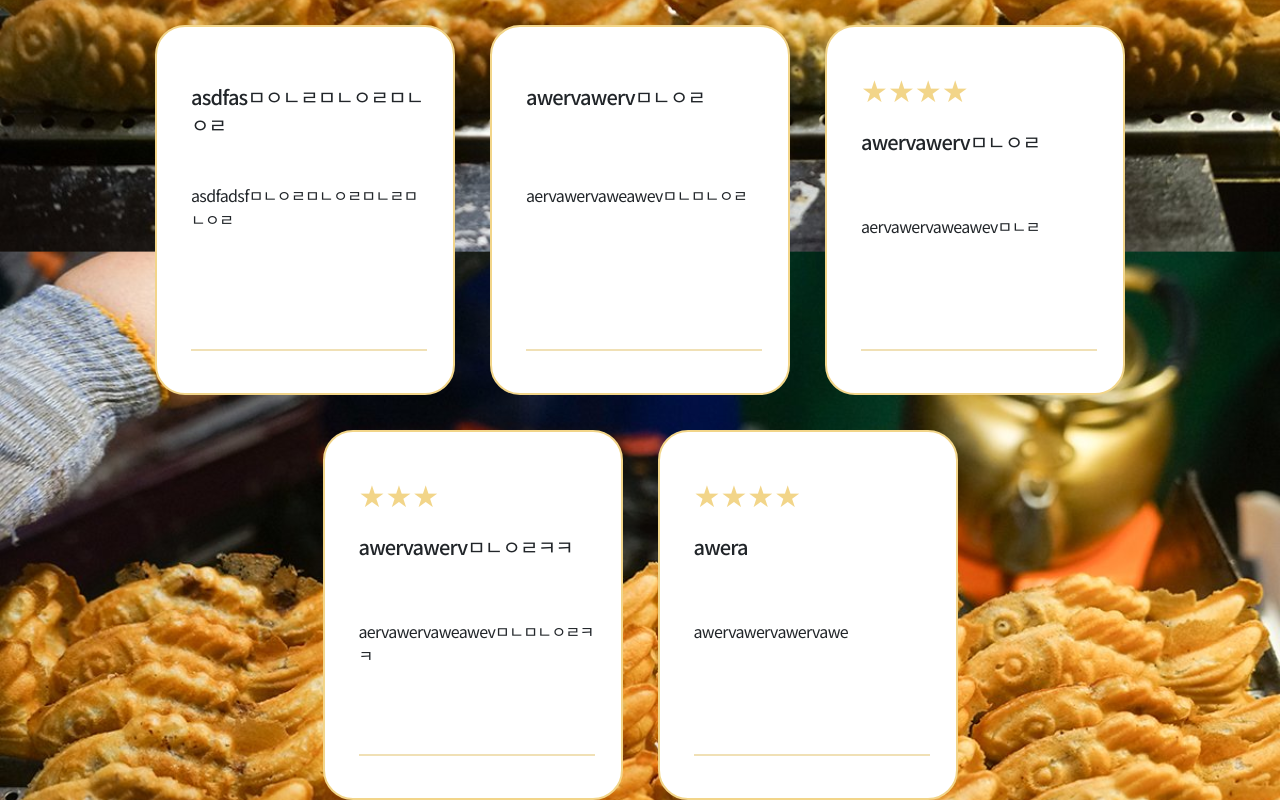
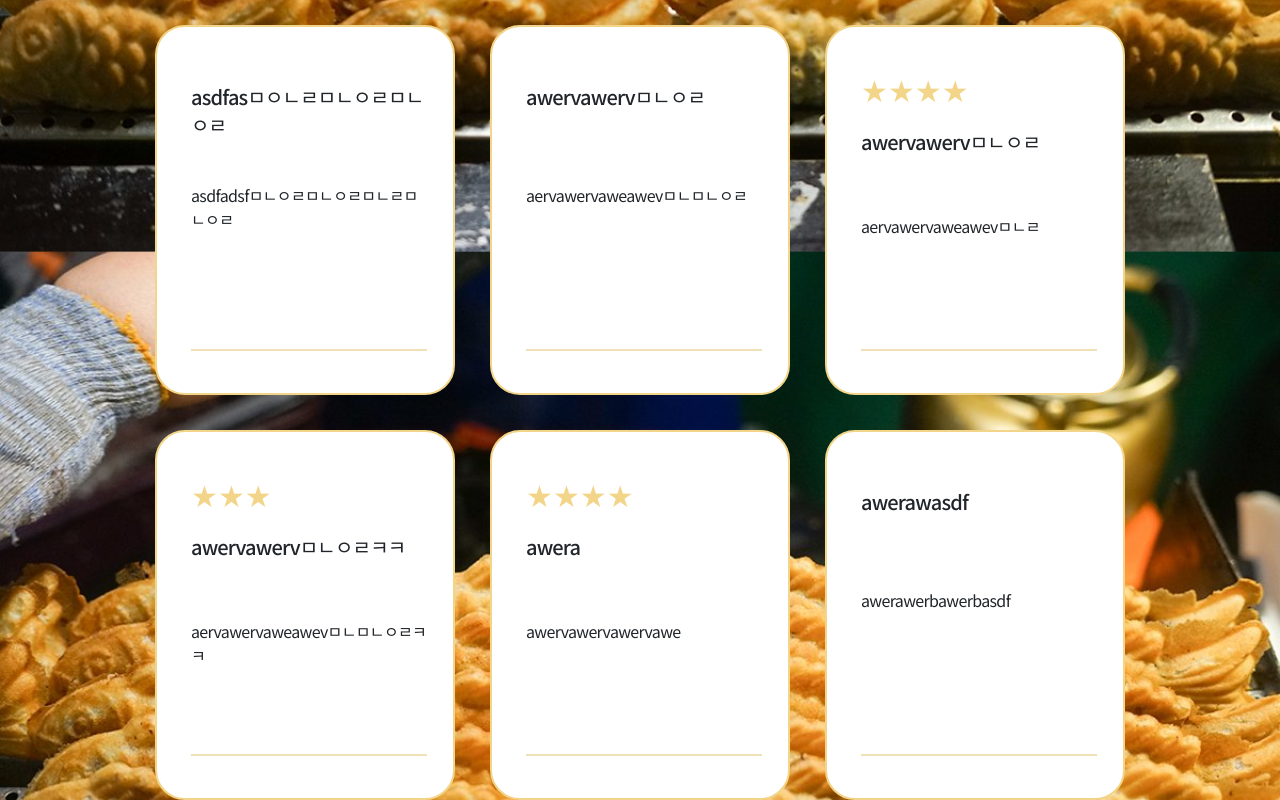
Before and after one commit to Golden-bung-eoppang/Golden-bung-eoppang, a React (Create React App) app in the folder react_simwha_test/: page / in a window 1280 px wide. Shown: the part 6724-7524 px from the top of the page. Built offline with nearby package versions, Linux system fonts and the light colour scheme; data requests are answered from the project's data file.

Commit message:
도원님 만든 버튼에 navigate 추가

```diff
--- a/react_simwha_test/db.json
+++ b/react_simwha_test/db.json
@@ -382,6 +382,13 @@
       "title": "awera",
       "content": "<p>awervawervawervawe</p>",
       "rate": 4
+    },
+    {
+      "user_id": "",
+      "id": 1672111124131,
+      "title": "awerawasdf",
+      "content": "<p>awerawerbawerbasdf</p>",
+      "rate": 0
     }
   ],
   "comments": [
--- a/react_simwha_test/src/pages/Post.jsx
+++ b/react_simwha_test/src/pages/Post.jsx
@@ -69,7 +69,7 @@ export default function Post() {
                     fontWeight: "bold",
                     borderColor: "#FFB300",
                     boxShadow: "0px 1px 1px 0px black",
-                  }}
+                  }} onClick={()=>{navigate(`/write/${detailPost.id}`);}}
                 >
                   수정
                 </button>
```
